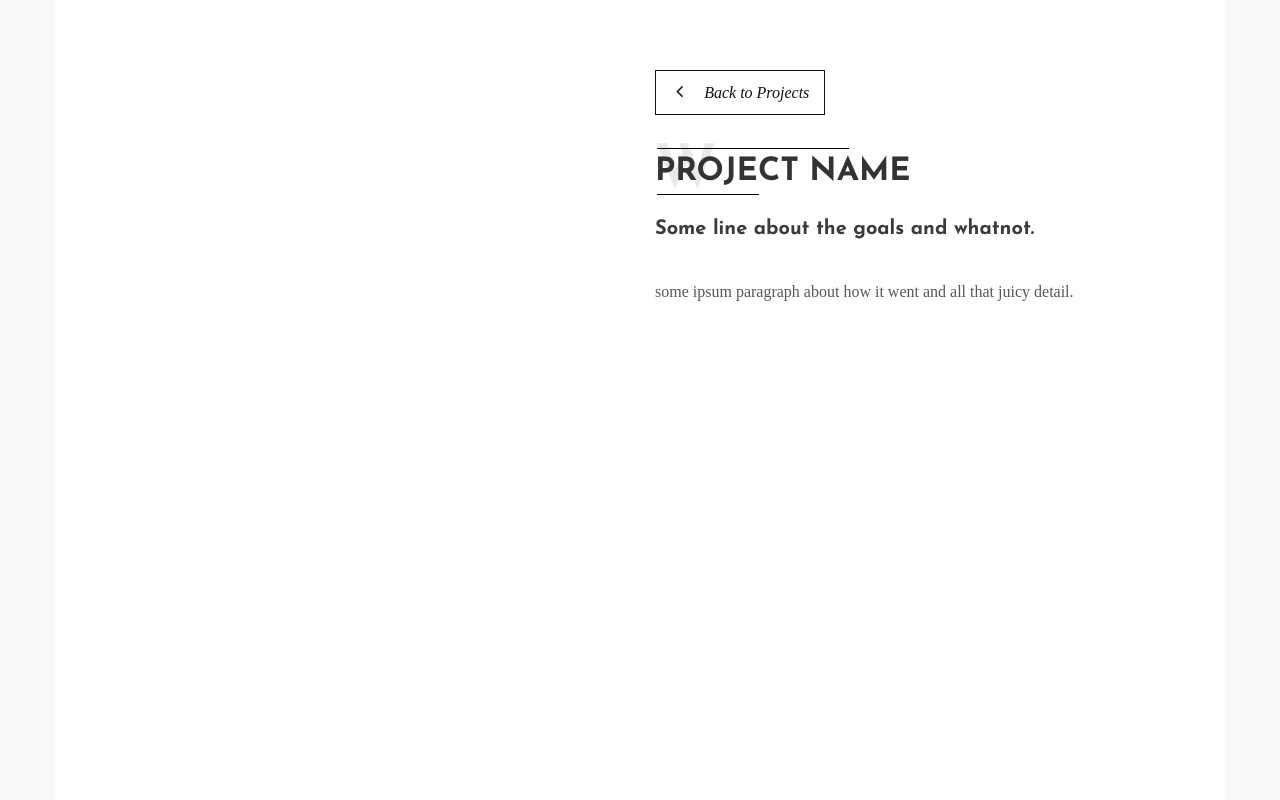
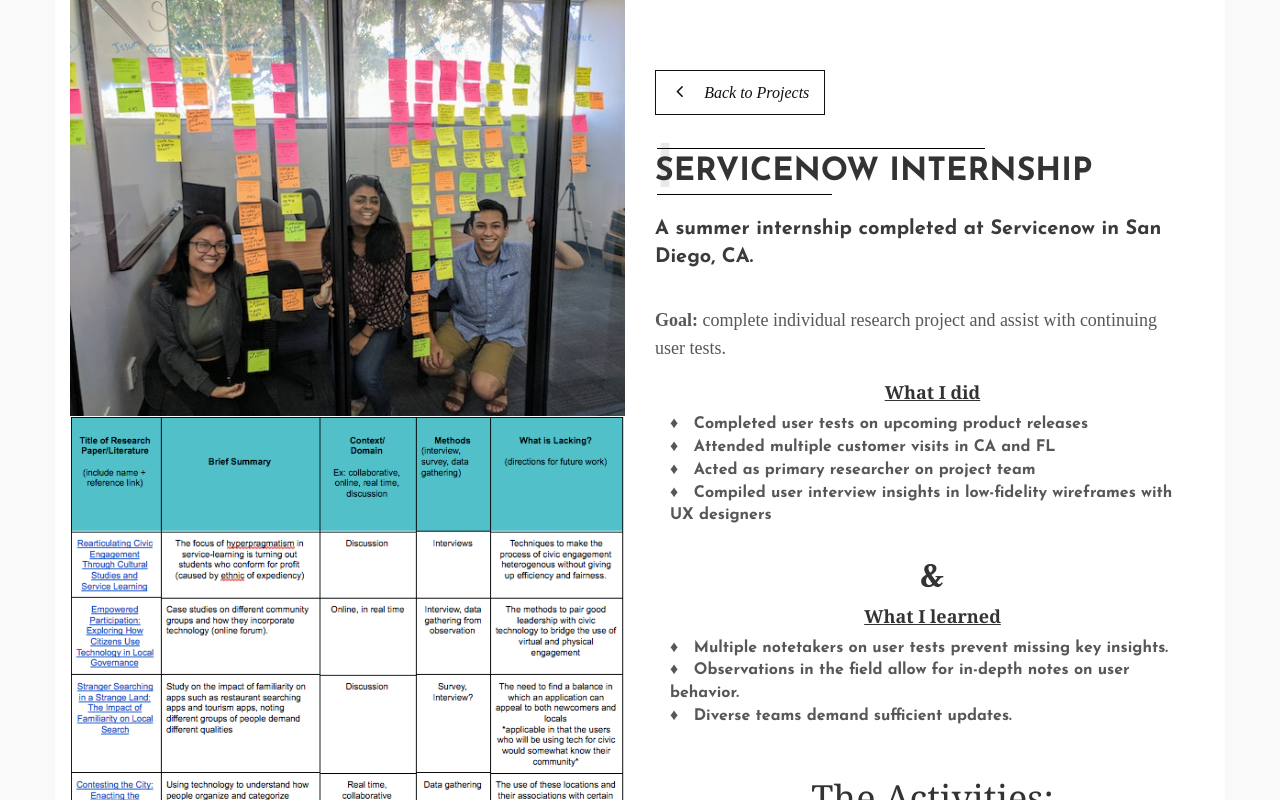
Before and after one commit to jynancyz/jynancyz.github.io, a plain HTML site: page project4.html in a window 1280 px wide. Drawn offline with nearby package versions, Linux system fonts and the light colour scheme.

Commit message:
Update project4.html

```diff
--- a/project4.html
+++ b/project4.html
@@ -1,3 +1,4 @@
+<!-- Servicenow Internship -->
 <!DOCTYPE html>
 <html lang="en">
     <head>
@@ -22,25 +23,113 @@
 <!-- Work starts here -->
             <div class="container main">
                 <div class="row">
-                    <div class="col-md-6" id="work_left">
+                    <div class="col-md-6" id="work_right">
                         <div id="owl-demo" class="owl-carousel owl-theme">
+                                  <img class="img-responsive img-rabbit" src="assets/images/category.JPG">
+                                  <img class="img-responsive img-rabbit" src="assets/images/suubheaders.png">
+                                  <img class="img-responsive img-rabbit" src="assets/images/litreview.png">
+                                  <img class="img-responsive img-rabbit" src="assets/images/transcription.png">
+                                  <img class="img-responsive img-rabbit" src="assets/images/data.png">
+
+                                  <!--<img class="img-responsive img-rabbit" src="assets/images/drafts.png">-->
+                                  <img class="img-responsive img-rabbit" src="assets/images/diagram.png">
+
+
+
                             <!--<div class="item">
-                                <img class="img-responsive img-rabbit" src="assets/images/dfa-logo.jpg" a href=project1.html></div>
+                                <img class="img-responsive img-rabbit" src="assets/images/dfa-logo.jpg" a href=project4.html></div>
                             <div class="item"><img class="img-responsive img-rabbit" src="assets/images/cc.png"></div>
                             <div class="item"><img class="img-responsive img-rabbit" src="assets/images/spotify-logo.jpg"></div>
                             <div class="item"><img class="img-responsive img-rabbit" src="assets/images/tinder-logo.png"></div>-->
                         </div>
                     </div>
 
-                    <div class="col-md-6" id="work_right">
-                        <a href="javascript:history.back()"  class="btn btn-rabbit back"> <i class="fa fa-angle-left" aria-hidden="true"></i> Back to Projects </a>
+                    <div class="col-md-6" id="work_left">
+                        <a href= "javascript:history.back()" class="btn btn-rabbit back"> <i class="fa fa-angle-left" aria-hidden="true"></i> Back to Projects </a>
                         <div id="watermark">
-                            <h2 class="page-title" text-center>Project Name</h2>
-                            <div class="marker">w</div>
+                            <h2 class="page-title" text-center> Servicenow Internship </h2>
+                            <div class="marker">i</div>
                         </div>
-                        <p class='subtitle'>Some line about the goals and whatnot.
-                        </p>
-                        <p class="info"> some ipsum paragraph about how it went and all that juicy detail.</p>
+                        <p class='subtitle'>A summer internship completed at Servicenow in San Diego, CA.</p>
+
+                        <p class="info" style="font-size:18px"> <strong>Goal:</strong> complete individual research project and assist with continuing user tests. </br></p>
+
+
+                        <!-- The Project page from previous portfolio -->
+      <div class="project4" id="project">
+      <div class="col-lg-10 mx-auto">
+      <!--<img src="category.jpg">-->
+
+          </div>
+
+                  <div class="col-lg-12 mx-auto">
+          <h4 style="font-family: Georgia, sans-serif; text-align: center;"><u><strong> What I did </strong></u> </h4>
+
+
+        <p> &diams; &nbsp; Completed user tests on upcoming product releases </br>
+          &diams; &nbsp; Attended multiple customer visits in CA and FL </br>
+        &diams; &nbsp; Acted as primary researcher on project team </br>
+      &diams; &nbsp; Compiled user interview insights in low-fidelity wireframes with UX designers </div>
+
+</table>
+    <!--More details on activity-->
+      <div class="col-lg-12 mx-auto">
+        <div id="gains">
+                  <h1 style="text-align: center";><strong> &amp; </strong></h1>
+
+
+        <h4 style="font-family: Georgia, sans-serif; text-align: center;"><u><strong> What I learned </strong></u></h4>
+        <p> &diams; &nbsp; Multiple notetakers on user tests prevent missing key insights. </br>
+          &diams; &nbsp; Observations in the field allow for in-depth notes on user behavior. </br>
+          &diams; &nbsp; Diverse teams demand sufficient updates. </p>
+
+
+        <!--<p>
+          &diams; How to use grounded theory to construct themes. </br>
+          &diams; How to prepare and conduct interviews in a professional setting. </br>
+          &diams; How to find and utilize past readings in supplementing current research (literature review)</br>
+          &diams; How to approach biases in research (understand importance of scale).
+        </p>-->
+      </div>
+
+    </div>
+
+        <!-- Images of the Research Process-->
+      </br>
+
+        <h1 style="font-family: Georgia, sans-serif;">
+                  <div class="col-lg-12 mx-auto text-center bg-dark">
+                  </br>
+          The Activities:
+        </h1>
+
+        <div id="step1">
+                  <div class="col-lg-12 mx-auto">
+        <h4> 1. <u> User Testing: Internal user testing on new releases and insight gathering. </u> </h4>
+        <!--<img src="litreview.png">-->
+        <!-- <p style="font-family: Georgia, sans-serif;">  </p> -->
+      </div>
+
+
+</br>
+
+        <div class="progress2" id="step2">
+                <div class="col-lg-12 mx-auto bg-light">
+                </br>
+        <h4> 2. <u> Wallboards: Discovery user interviews and cluster analysis of key points. </u> </h4>
+        <!--<img src="transcription.png">-->
+        <p style="font-family: Georgia, sans-serif;"">Example questions: "How are you involved in civic engagement?",</br>"What do you think of the civic engagement processes that are currently used?"</p>  </br>
+      </div>
+    </br>
+                <div id="step3">
+                        <div class="col-lg-12 mx-auto">
+        <h4> 3. <u> Wallboards: Ideation with team on insights. </u></h4>
+        <!--<img src="data.png"> <img src="subheaders.png">-->
+        <p style="font-family: Georgia, sans-serif;"">We found that most civic issues circle around three key elements: Scale, Transparency, and Convergence. These were supported by transcribed quotes from the conducted interviews with civic leaders and planners. The data was split into three categories concerning: Participation, Retention, and Openness of Process which line up with the civic issues found. </p> </div>
+    </br>
+
+
+    </body>
                     </div>
                 </div>
             </div>
```
